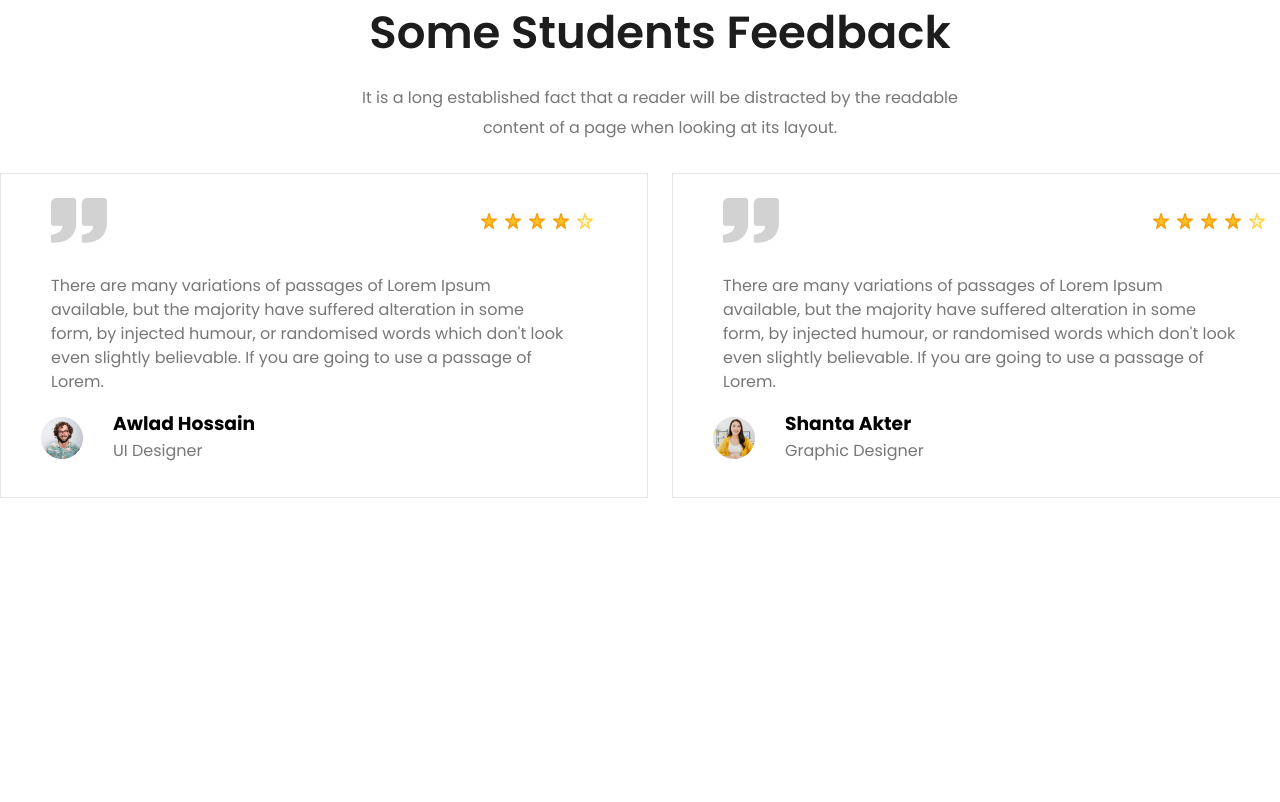
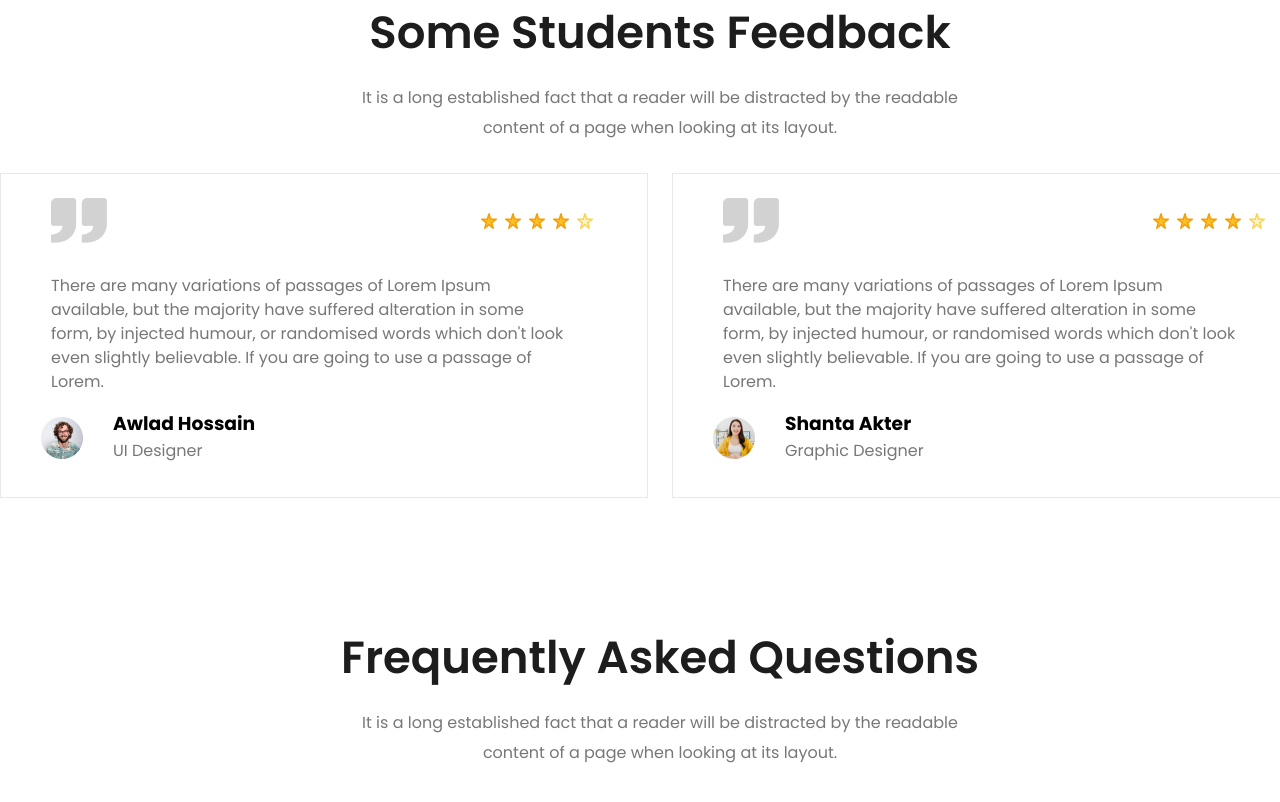
Before and after one commit to saad01723/Assignment-03, a plain HTML site: page index.html in a window 1280 px wide. Shown: the part 3382-4184 px from the top of the page. After the commit the page ends 4150 px from the top, so only its background shows below. Drawn offline with Linux system fonts and the light colour scheme.

```diff
--- a/index.html
+++ b/index.html
@@ -4,8 +4,9 @@
 <head>
     <meta charset="UTF-8">
     <meta name="viewport" content="width=device-width, initial-scale=1.0">
-    <title>Pro Edu</title>
+    <title>Pro Education</title>
     <link rel="stylesheet" href="./css/style.css">
+    <link rel="shortcut icon" href="./images/education.png" type="image/x-icon">
 </head>
 <body>
 <header id="header">
@@ -370,7 +371,7 @@
                                 <img src="./images/icon-coma.png" alt="comma-icon">
                             </div>
                             <div class="icon-right">
-                                <img src="images/icon-stear.png" alt="">
+                                <img src="images/icon-stear.png" alt="icon">
                             </div>
                         </div>
                     </div>
@@ -396,6 +397,15 @@
  </section>
 
 
-    <br><br><br><br><br><br><br><br><br><br><br><br><br><br><br><br><br><br><br>
+<section class="some-student">
+    <div class="conteinar">
+        <div class="some-student-h1">
+            <h1>Frequently Asked Questions</h1>
+        </div>
+        <div class="some-student-p">
+            <p>It is a long established fact that a reader will be distracted by the readable content of a page when looking at its layout.</p>
+        </div>
+    </div>
+ </section>
 </body>
 </html>
```
Also changed, not shown: css/style.css (+2 -19 lines), images/UP arow.png (added), images/education.png (added).
